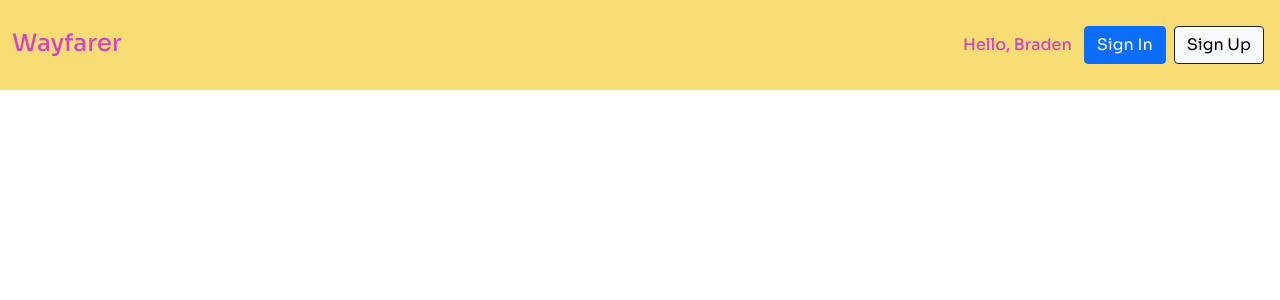
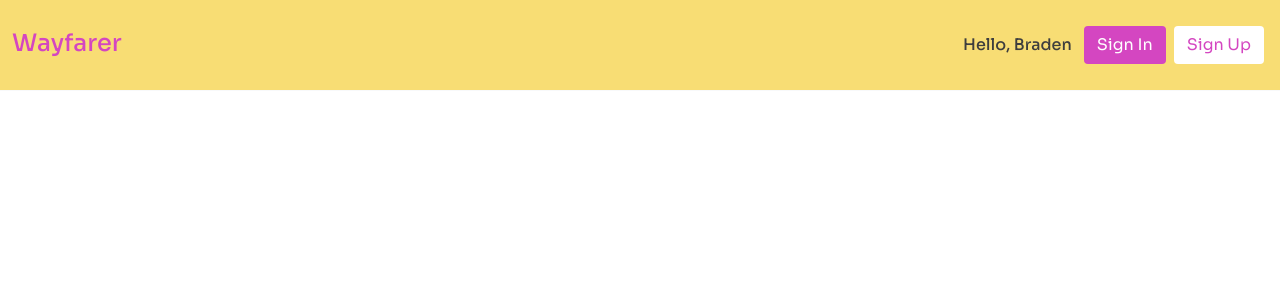
Before and after one commit to fnedarb/sei_project_two, a Django app: template main_app/templates/base.html in a window 1280 px wide. Shown: the top 300 px of the page. Run offline with Django 3.2, Linux system fonts and the light colour scheme; the template is opened without the code that fills it, so the values that code supplies are empty; some libraries are stand-ins or nearby versions.

Commit message:
changed button color for sign in and signup

```diff
--- a/main_app/static/styles/main.css
+++ b/main_app/static/styles/main.css
@@ -24,6 +24,10 @@ body {
     margin-top: 5px;
 }
 
+#user {
+    color: #3E3E3E;
+}
+
 .home-image {
     margin-top: 0px;
     width: 100%;
@@ -34,6 +38,7 @@ body {
     background-repeat: no-repeat;
     margin-bottom: 30px;
 }
+
 .cities {
     width: 100%;
     height: auto;
@@ -196,3 +201,13 @@ body {
     font-size: 15px;
     margin-left: -10px;
 }
+
+#signinbtn {
+    background-color: #D446C1;
+    color: white;
+}
+
+#signupbtn {
+    background-color: white;
+    color:#D446C1;
+}
--- a/main_app/templates/base.html
+++ b/main_app/templates/base.html
@@ -38,10 +38,10 @@
 
                 <h6 class="mt-2 mx-2" id="user">Hello, Braden</h6>
                 <form id="sign-in" class="form-inline my-1 my-lg-0" action="">
-                    <input id="signinbtn"  type="submit" class="btn btn-primary mx-1 my-1 my-sm-0" value="Sign In">
+                    <input id="signinbtn"  type="submit" class="btn mx-1 my-1 my-sm-0" value="Sign In">
                 </form>
                 <form class="form-inline my-1 my-lg-0" action="">
-                    <input id="signupbtn" type="submit" class="btn btn-light my-1 mx-1 my-sm-0 border border-dark" value="Sign Up">
+                    <input id="signupbtn" type="submit" class="btn my-1 mx-1 my-sm-0" value="Sign Up">
                 </form>
             </div>
         </div>
```
